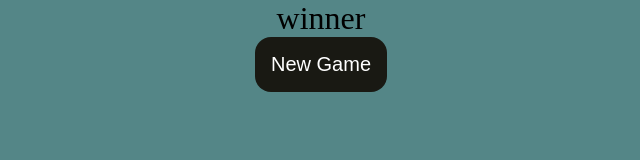
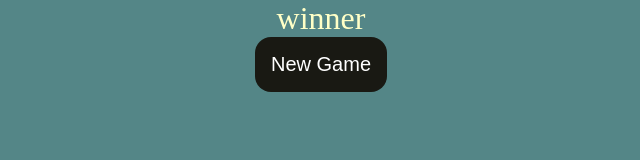
Before and after one commit to laraibchoudry87-lang/Tic-Tac-Toe, a plain HTML site: page First.html in a window 1280 px wide. Shown: the top 160 px of the page, without its empty margins (319-959 px from the left). Drawn offline with Linux system fonts and the light colour scheme.

Commit message:
Reformat style.css with consistent syntax

```diff
--- a/style.css
+++ b/style.css
@@ -52,7 +52,7 @@ body{
 
 }
 #msg{
-    color: #ffffc7a;
+    color: #ffffc7;
     font-size: 4vmin;
 
 }
@@ -61,4 +61,5 @@ body{
 }
 .hide{
     display: none;
+
 }
```
